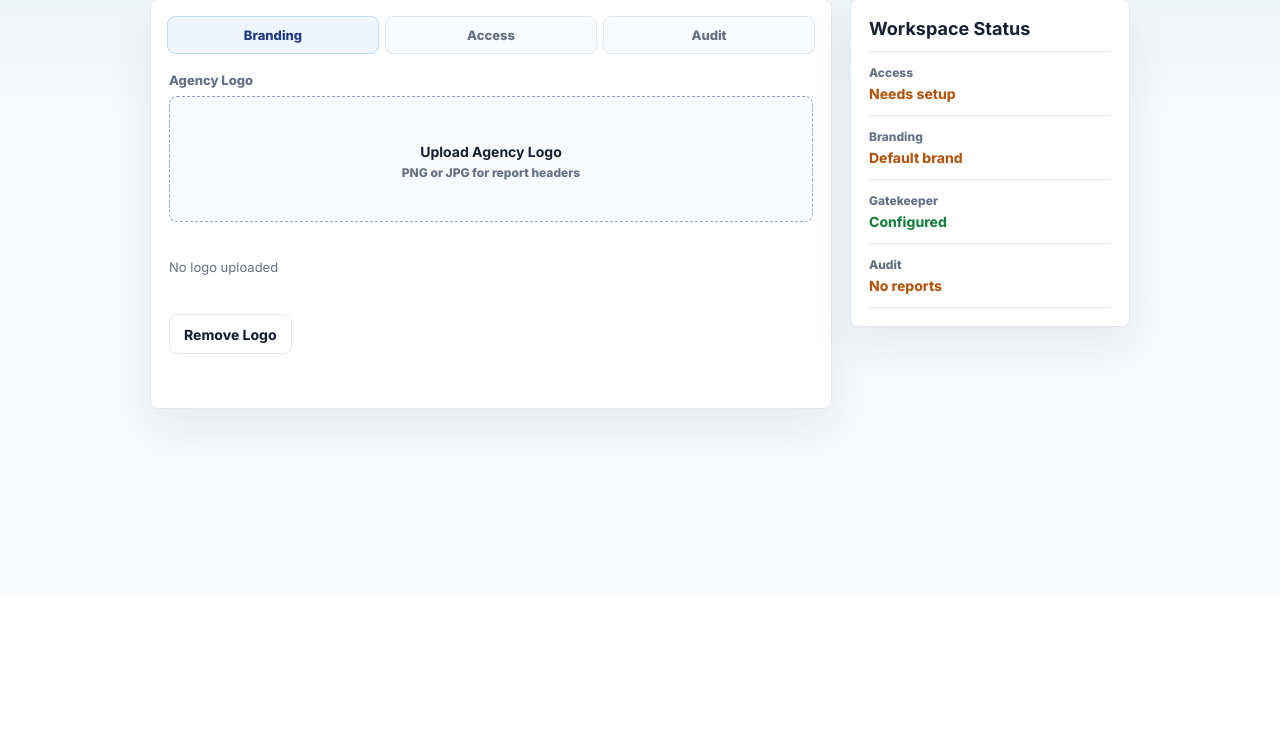
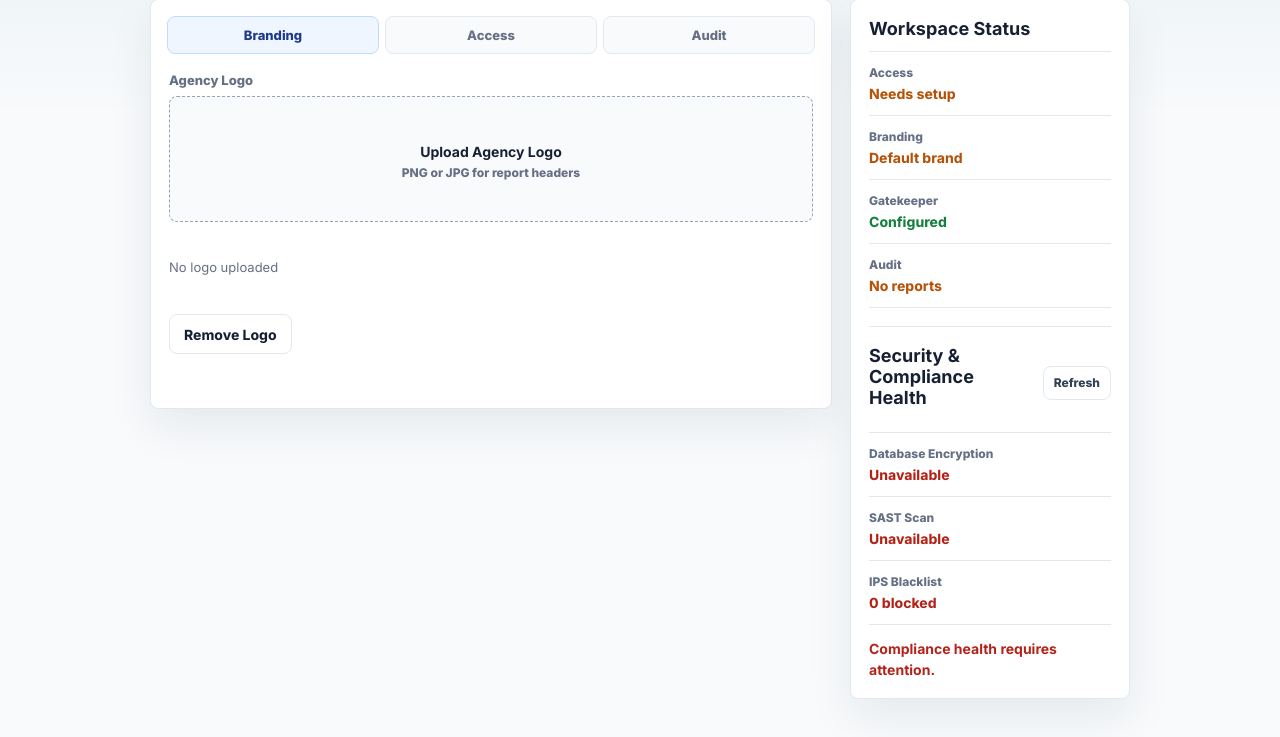
Before and after one commit to Schikaka/Solopreneur-AI-Brain, a Flask app: page /admin in a window 1280 px wide. Shown: the part 205-942 px from the top of the page. Before the commit the page ends 644 px from the top, so only its background shows below. Run offline with Flask 3, Linux system fonts and the light colour scheme; data that the repository does not hold is empty.

Commit message:
Add continuous compliance governance controls

```diff
--- a/app.py
+++ b/app.py
@@ -128,6 +128,41 @@ def create_app(test_config=None):
         gatekeeper_url = os.getenv("GATEKEEPER_URL", "http://localhost:5001").rstrip("/")
         return render_template("admin.html", gatekeeper_url=gatekeeper_url)
 
+    @app.get("/api/compliance-health")
+    def compliance_health():
+        gatekeeper_url = os.getenv("GATEKEEPER_URL", "http://localhost:5001").rstrip("/")
+        try:
+            response = requests.get(f"{gatekeeper_url}/admin/compliance-health", timeout=1.5)
+            response.raise_for_status()
+            return jsonify(response.json())
+        except Exception:
+            return jsonify(
+                {
+                    "ok": False,
+                    "status": "degraded",
+                    "checks": {
+                        "database_encryption": {
+                            "ok": False,
+                            "status": "unavailable",
+                            "detail": "Gatekeeper compliance endpoint is unavailable.",
+                        },
+                        "sast_scan": {
+                            "ok": False,
+                            "status": "unavailable",
+                            "detail": "Gatekeeper compliance endpoint is unavailable.",
+                        },
+                        "ips_blacklist": {
+                            "ok": False,
+                            "status": "unavailable",
+                            "detail": "Gatekeeper compliance endpoint is unavailable.",
+                            "count": 0,
+                        },
+                    },
+                    "ips_blacklist_count": 0,
+                    "stability_notice": STABILITY_NOTICE,
+                }
+            ), 503
+
     @app.get("/api/sample")
     def sample_report():
         license_key = request.args.get("license_key") or os.getenv("DEMO_LICENSE_KEY", "DEMO123")
--- a/templates/admin.html
+++ b/templates/admin.html
@@ -417,6 +417,31 @@
         color: var(--amber);
       }
 
+      .status-row dd.error {
+        color: var(--red);
+      }
+
+      .compliance-widget {
+        margin-top: 18px;
+        padding-top: 18px;
+        border-top: 1px solid var(--line);
+      }
+
+      .compliance-widget header {
+        display: flex;
+        justify-content: space-between;
+        gap: 12px;
+        align-items: center;
+        margin-bottom: 12px;
+      }
+
+      .compliance-widget .icon-button {
+        min-height: 34px;
+        padding: 0 10px;
+        font-size: 12px;
+        font-weight: 800;
+      }
+
       .audit-panel-head {
         display: flex;
         justify-content: space-between;
@@ -519,6 +544,11 @@
         .audit-entry {
           grid-template-columns: 1fr;
         }
+
+        .compliance-widget header {
+          align-items: flex-start;
+          flex-direction: column;
+        }
       }
     </style>
   </head>
@@ -618,6 +648,27 @@
               <dd id="audit-state">Checking</dd>
             </div>
           </dl>
+          <div class="compliance-widget" aria-label="Security and compliance health">
+            <header>
+              <h2>Security & Compliance Health</h2>
+              <button class="icon-button" id="refresh-compliance" type="button" aria-label="Refresh security and compliance health">Refresh</button>
+            </header>
+            <dl class="status-list">
+              <div class="status-row">
+                <dt>Database Encryption</dt>
+                <dd id="compliance-db-state">Checking</dd>
+              </div>
+              <div class="status-row">
+                <dt>SAST Scan</dt>
+                <dd id="compliance-sast-state">Checking</dd>
+              </div>
+              <div class="status-row">
+                <dt>IPS Blacklist</dt>
+                <dd id="compliance-ips-state">Checking</dd>
+              </div>
+            </dl>
+            <div class="admin-status" id="compliance-status" role="status" aria-live="polite"></div>
+          </div>
         </aside>
       </div>
     </main>
@@ -640,6 +691,11 @@
       const auditList = document.querySelector("#audit-list");
       const auditStatus = document.querySelector("#audit-status");
       const refreshAuditButton = document.querySelector("#refresh-audit");
+      const complianceDbState = document.querySelector("#compliance-db-state");
+      const complianceSastState = document.querySelector("#compliance-sast-state");
+      const complianceIpsState = document.querySelector("#compliance-ips-state");
+      const complianceStatus = document.querySelector("#compliance-status");
+      const refreshComplianceButton = document.querySelector("#refresh-compliance");
       const settingsTabs = document.querySelectorAll(".settings-tab");
       const settingsPanels = document.querySelectorAll(".settings-panel");
       const sampleReportCacheKey = "narrativeai.sampleReport";
@@ -795,6 +851,54 @@
         }
       }
 
+      function setComplianceState(element, label, isHealthy) {
+        element.textContent = label;
+        element.className = isHealthy ? "ready" : "error";
+      }
+
+      function complianceStatusLabel(check, fallback = "Unavailable") {
+        if (!check) {
+          return fallback;
+        }
+        const status = String(check.status || fallback).replace(/-/g, " ");
+        return status.charAt(0).toUpperCase() + status.slice(1);
+      }
+
+      async function refreshComplianceHealth() {
+        setComplianceState(complianceDbState, "Checking", true);
+        setComplianceState(complianceSastState, "Checking", true);
+        setComplianceState(complianceIpsState, "Checking", true);
+        setStatus(complianceStatus, "Refreshing compliance health...");
+
+        try {
+          const response = await fetch("/api/compliance-health");
+          const health = await response.json();
+          const checks = health.checks || {};
+          const databaseCheck = checks.database_encryption;
+          const sastCheck = checks.sast_scan;
+          const ipsCheck = checks.ips_blacklist;
+          const blacklistCount = Number(health.ips_blacklist_count ?? ipsCheck?.count ?? 0);
+
+          setComplianceState(complianceDbState, complianceStatusLabel(databaseCheck), Boolean(databaseCheck?.ok));
+          setComplianceState(complianceSastState, complianceStatusLabel(sastCheck), Boolean(sastCheck?.ok));
+          setComplianceState(complianceIpsState, `${blacklistCount} blocked`, Boolean(ipsCheck?.ok));
+
+          if (!response.ok || !health.ok) {
+            setStatus(complianceStatus, "Compliance health requires attention.", "error");
+            return health;
+          }
+
+          setStatus(complianceStatus, "Security controls validated.", "success");
+          return health;
+        } catch (error) {
+          setComplianceState(complianceDbState, "Unavailable", false);
+          setComplianceState(complianceSastState, "Unavailable", false);
+          setComplianceState(complianceIpsState, "Unavailable", false);
+          setStatus(complianceStatus, "Compliance health is unavailable.", "error");
+          return null;
+        }
+      }
+
       function updateLogoPreview() {
         logoPreview.innerHTML = agencyLogoDataUrl
           ? `<img src="${agencyLogoDataUrl}" alt="Agency logo preview"><span>Logo ready for reports</span>`
@@ -913,10 +1017,12 @@
       });
 
       refreshAuditButton.addEventListener("click", () => refreshAuditList());
+      refreshComplianceButton.addEventListener("click", () => refreshComplianceHealth());
 
       updateLogoPreview();
       updateSummary();
       refreshAuditList();
+      refreshComplianceHealth();
       warmSampleReportCache();
     </script>
   </body>
```
Also changed, not shown: CURRENT_TASK.md (+1 -1 lines), gatekeeper_server.py (+84 -0 lines), tests/security_scan.py (added, +225 -0 lines), tests/test_app.py (+37 -0 lines), tests/test_gatekeeper_server.py (+46 -0 lines), README.md.
